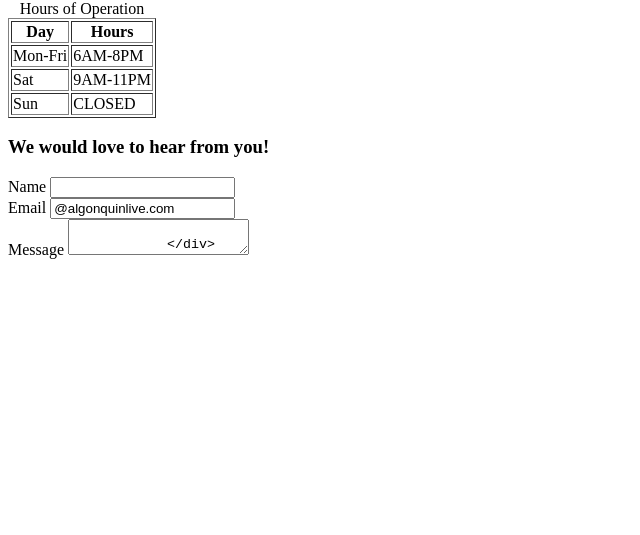
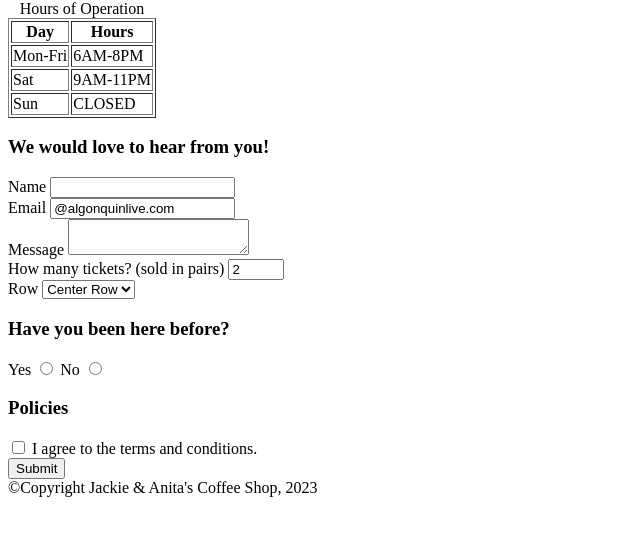
Before and after one commit to gaut0524/gaut0524.github.io, a plain HTML site: page week4/contact.html in a window 1280 px wide. Shown: the part 183-718 px from the top of the page, without its empty margins (0-640 px from the left). Drawn offline with Linux system fonts and the light colour scheme.

Commit message:
adds forms and policy

```diff
--- a/week4/contact.html
+++ b/week4/contact.html
@@ -59,12 +59,13 @@
                 <div>
 
                     <label for="youremail">Email</label>
-                <input type="email" id="youremail" name="youremail" placeholder="Algonquin Email" value="@algonquinlive.com" required>
+                    <input type="email" id="youremail" name="youremail" placeholder="Algonquin Email"
+                        value="@algonquinlive.com" required>
                 </div>
 
                 <div>
                     <label for="message">Message</label>
-                <textarea name="message" id="message">
+                    <textarea name="message" id="message"></textarea>
             </div>
 
             <div>
@@ -93,10 +94,10 @@
 
             <div>
                 <h3>Policies</h3>
-                <input type="checkbox" name="policies" id="policies">
+                <input type="checkbox" name="policies" id="policies" required>
                 <label for="policies">I agree to the terms and conditions.</label>
             </div>
-
+            <button type="submit">Submit</button>
         </form>
        </section>
     </main>
```
Lines whose indentation alone changed are shown as unchanged.
